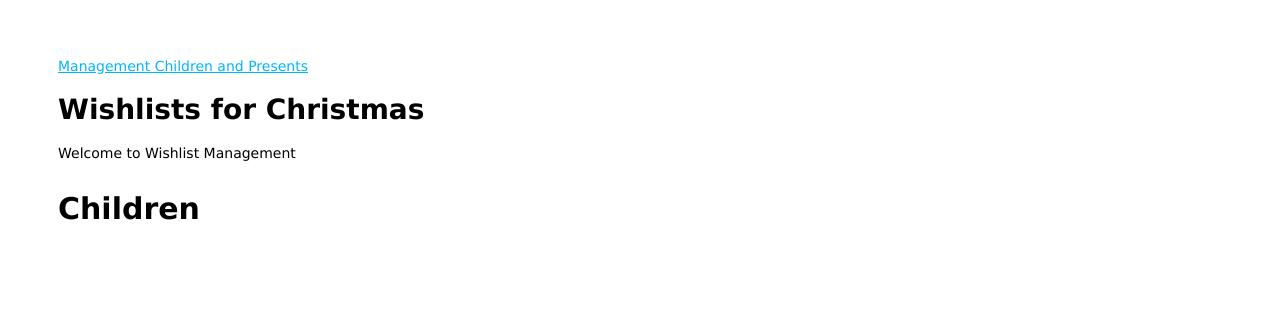
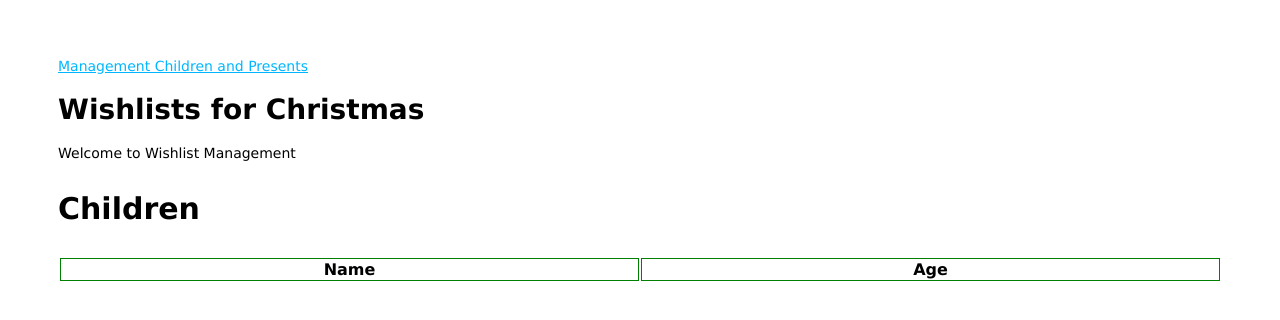
Before and after one commit to Chritzt/management_wishlist, a website: page wishlist_management/public/index.html in a window 1280 px wide. Drawn offline with Linux system fonts and the light colour scheme.

Commit message:
finish for session in school

```diff
--- a/wishlist_management/public/index.html
+++ b/wishlist_management/public/index.html
@@ -11,6 +11,18 @@
     <p>Welcome to Wishlist Management</p>
 
     <p class="child-headline">Children</p>
+
+    <table class="both-tables child-table">
+        <thead>
+            <tr class="table-row">
+                <th class="table-elements">Name</th>
+                <th class="table-elements">Age</th>
+            </tr>
+        </thead>
+        <tbody>
+
+        </tbody>
+    </table>
 </body>
 
 </html>
--- a/wishlist_management/public/stylesheets/style.css
+++ b/wishlist_management/public/stylesheets/style.css
@@ -11,3 +11,16 @@ a {
   font-size: 30px;
   font-weight: bold;
 }
+
+.both-tables{
+  width : 100%;
+}
+
+.table-elements{
+  border : 1px solid green;
+  width : 50%;
+}
+
+.table-row{
+
+}
```
